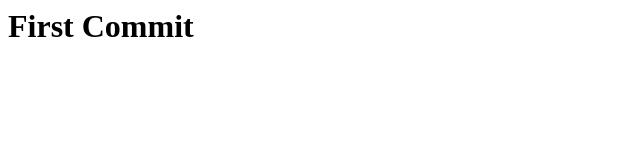
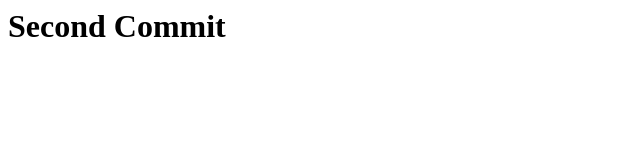
Before and after one commit to philgeebu/CS601_Homework1, a plain HTML site: page index.html in a window 1280 px wide. Shown: the whole page, without its empty margins (0-640 px from the left). Drawn offline with Linux system fonts and the light colour scheme.

Commit message:
Second commit, from PC

```diff
--- a/index.html
+++ b/index.html
@@ -1 +1 @@
-<h1>First Commit</h1>
+<h1>Second Commit</h1>
```
